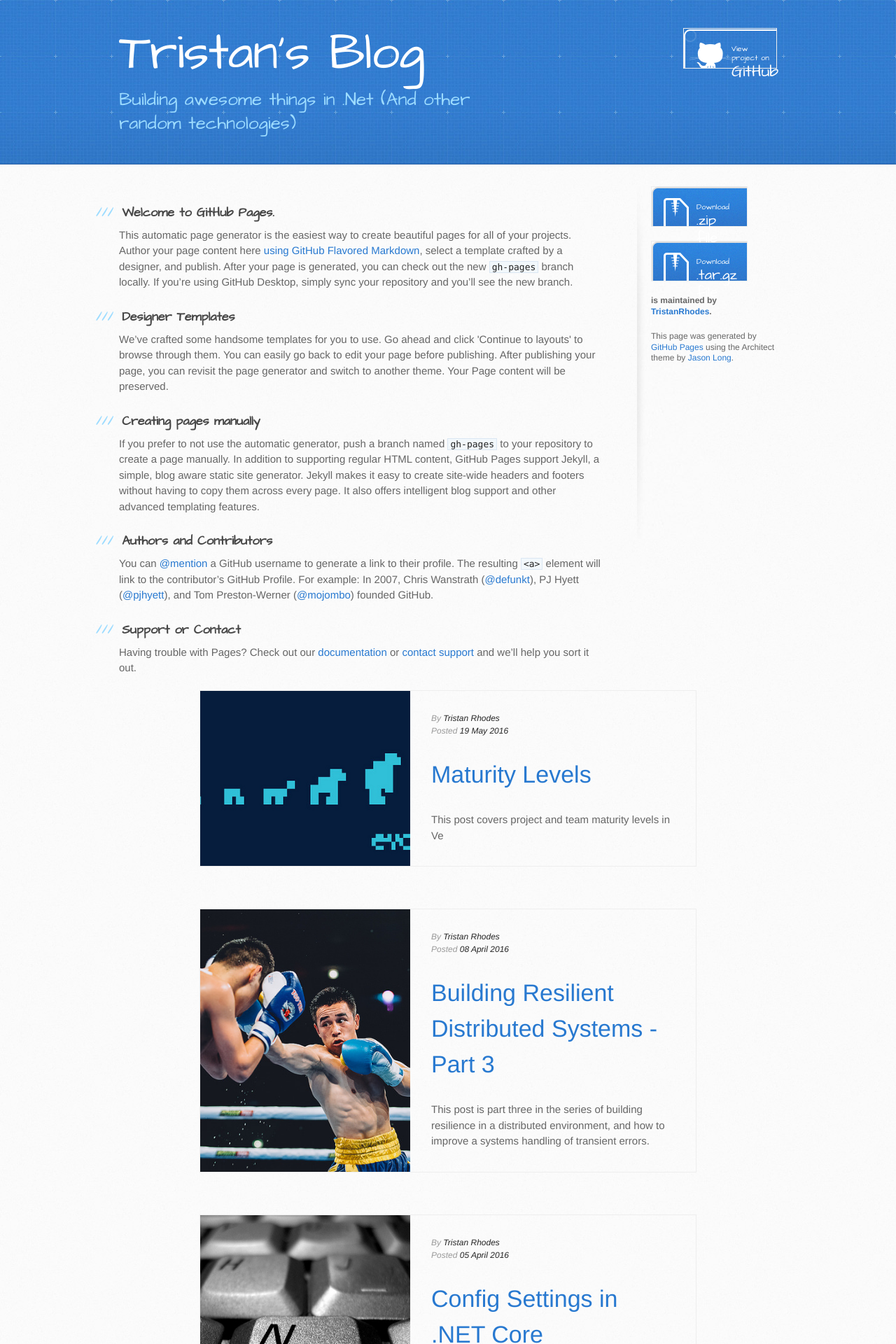
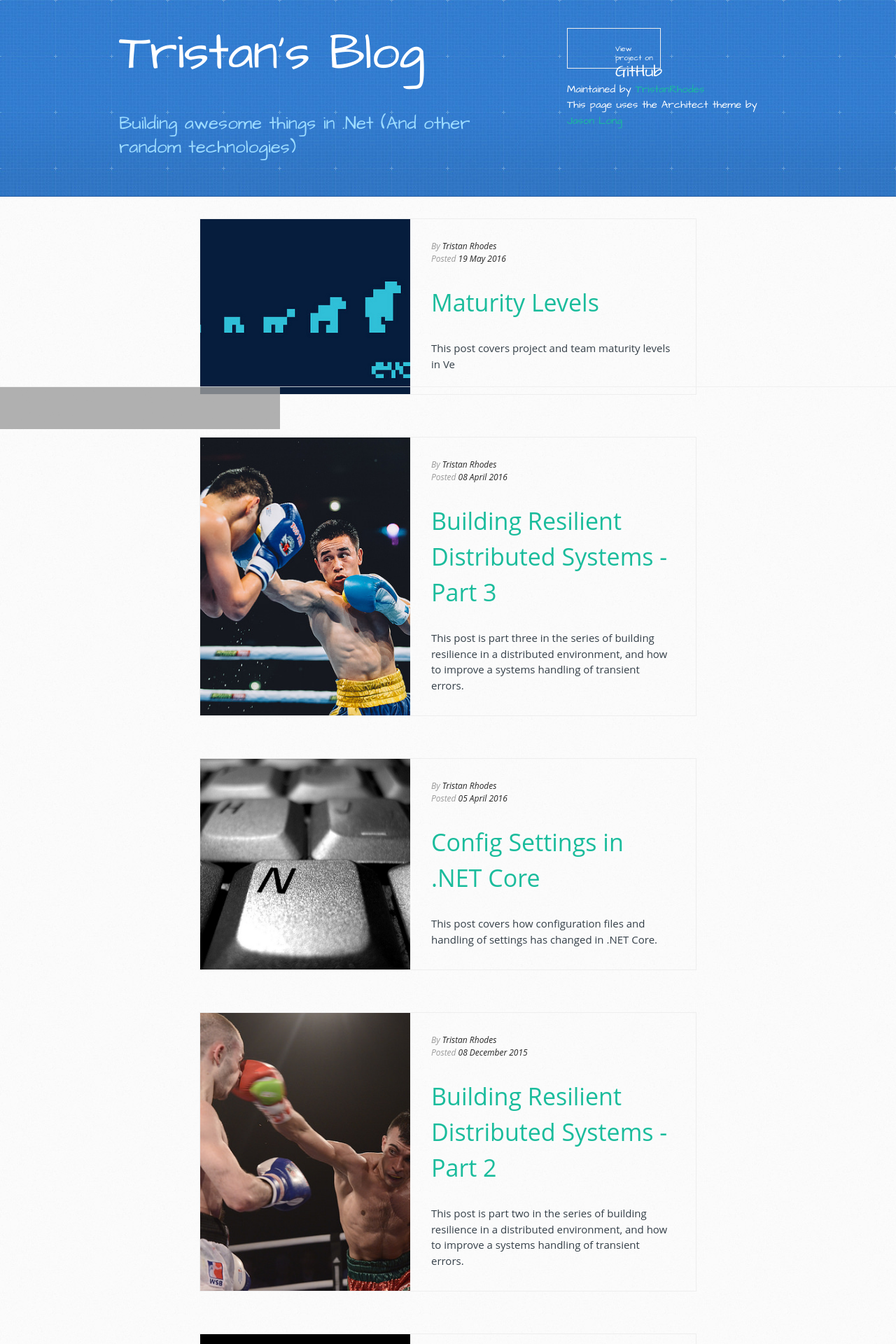
Before and after one commit to TristanRhodes/tristanrhodes.github.io, a Jekyll site: the page built from index.html, in a window 1280 px wide. Shown: the top 1920 px of the page at 70% size. Built offline with Jekyll 4.4.1, drawn with Linux system fonts in a browser that asks for light colours; the list of posts is cut into pages by our own code; grey boxes are pictures that could not be loaded.

Commit message:
merge attempt 1

```diff
--- a/_includes/header.html
+++ b/_includes/header.html
@@ -6,13 +6,14 @@
 		<meta name="viewport" content="width=device-width, initial-scale=1, maximum-scale=1">
 		<link href='https://fonts.googleapis.com/css?family=Architects+Daughter' rel='stylesheet' type='text/css'>
 
-    <link rel="stylesheet" type="text/css" href="/stylesheets/main.css" media="screen">
 		<link rel="stylesheet" type="text/css" href="/stylesheets/normalize.css" media="screen">
 		<link rel="stylesheet" type="text/css" href="/stylesheets/syntax.css" media="screen">
 
 		<link rel="stylesheet" type="text/css" href="/stylesheets/stylesheet.css" media="screen">
 		<link rel="stylesheet" type="text/css" href="/stylesheets/github-light.css" media="screen">
 		<link rel="stylesheet" type="text/css" href="/stylesheets/print.css" media="print">
+
+		<link rel="stylesheet" type="text/css" href="/stylesheets/main.css" media="screen">
 
 		<!--[if lt IE 9]>
 		<script src="//html5shiv.googlecode.com/svn/trunk/html5.js"></script>
@@ -24,10 +25,28 @@
 	<body>
 		<header>
 			<div class="inner">
+				<div class="title">
 					<a class="page-header-link-logo" href="/">
 						<h1>Tristan's Blog</h1>
 					</a>
+
 					<h2>Building awesome things in .Net (And other random technologies)</h2>
-        <a href="https://github.com/TristanRhodes/jeckyll-blog" class="button"><small>View project on</small> GitHub</a>
+				</div>
+
+				<div class="header-links">
+					<a class="button" href="https://github.com/TristanRhodes/tristanrhodes.github.io"><small>View project on</small> GitHub</a>
+
+					<span class="header-link">
+						<a href="https://github.com/TristanRhodes/tristanrhodes.github.io"></a>
+						Maintained by
+						<a href="https://github.com/TristanRhodes">TristanRhodes</a>
+					</span>
+
+					<span class="header-link">
+						This page uses the Architect theme by
+						<a href="https://twitter.com/jasonlong">Jason Long</a>
+					</span>
+				</div>
+
 			</div>
 		</header>
--- a/index.html
+++ b/index.html
@@ -5,49 +5,6 @@ title: Tristan's Blog
 
     <div id="content-wrapper">
       <div class="inner clearfix">
-        <section id="main-content">
-          <h3>
-<a id="welcome-to-github-pages" class="anchor" href="#welcome-to-github-pages" aria-hidden="true"><span aria-hidden="true" class="octicon octicon-link"></span></a>Welcome to GitHub Pages.</h3>
-
-<p>This automatic page generator is the easiest way to create beautiful pages for all of your projects. Author your page content here <a href="https://guides.github.com/features/mastering-markdown/">using GitHub Flavored Markdown</a>, select a template crafted by a designer, and publish. After your page is generated, you can check out the new <code>gh-pages</code> branch locally. If you’re using GitHub Desktop, simply sync your repository and you’ll see the new branch.</p>
-
-<h3>
-<a id="designer-templates" class="anchor" href="#designer-templates" aria-hidden="true"><span aria-hidden="true" class="octicon octicon-link"></span></a>Designer Templates</h3>
-
-<p>We’ve crafted some handsome templates for you to use. Go ahead and click 'Continue to layouts' to browse through them. You can easily go back to edit your page before publishing. After publishing your page, you can revisit the page generator and switch to another theme. Your Page content will be preserved.</p>
-
-<h3>
-<a id="creating-pages-manually" class="anchor" href="#creating-pages-manually" aria-hidden="true"><span aria-hidden="true" class="octicon octicon-link"></span></a>Creating pages manually</h3>
-
-<p>If you prefer to not use the automatic generator, push a branch named <code>gh-pages</code> to your repository to create a page manually. In addition to supporting regular HTML content, GitHub Pages support Jekyll, a simple, blog aware static site generator. Jekyll makes it easy to create site-wide headers and footers without having to copy them across every page. It also offers intelligent blog support and other advanced templating features.</p>
-
-<h3>
-<a id="authors-and-contributors" class="anchor" href="#authors-and-contributors" aria-hidden="true"><span aria-hidden="true" class="octicon octicon-link"></span></a>Authors and Contributors</h3>
-
-<p>You can <a href="https://help.github.com/articles/basic-writing-and-formatting-syntax/#mentioning-users-and-teams" class="user-mention">@mention</a> a GitHub username to generate a link to their profile. The resulting <code>&lt;a&gt;</code> element will link to the contributor’s GitHub Profile. For example: In 2007, Chris Wanstrath (<a href="https://github.com/defunkt" class="user-mention">@defunkt</a>), PJ Hyett (<a href="https://github.com/pjhyett" class="user-mention">@pjhyett</a>), and Tom Preston-Werner (<a href="https://github.com/mojombo" class="user-mention">@mojombo</a>) founded GitHub.</p>
-
-<h3>
-<a id="support-or-contact" class="anchor" href="#support-or-contact" aria-hidden="true"><span aria-hidden="true" class="octicon octicon-link"></span></a>Support or Contact</h3>
-
-<p>Having trouble with Pages? Check out our <a href="https://help.github.com/pages">documentation</a> or <a href="https://github.com/contact">contact support</a> and we’ll help you sort it out.</p>
-        </section>
-
-        <aside id="sidebar">
-          <a href="https://github.com/TristanRhodes/jeckyll-blog/zipball/master" class="button">
-            <small>Download</small>
-            .zip file
-          </a>
-          <a href="https://github.com/TristanRhodes/jeckyll-blog/tarball/master" class="button">
-            <small>Download</small>
-            .tar.gz file
-          </a>
-
-          <p class="repo-owner"><a href="https://github.com/TristanRhodes/jeckyll-blog"></a> is maintained by <a href="https://github.com/TristanRhodes">TristanRhodes</a>.</p>
-
-          <p>This page was generated by <a href="https://pages.github.com">GitHub Pages</a> using the Architect theme by <a href="https://twitter.com/jasonlong">Jason Long</a>.</p>
-        </aside>
-      </div>
-    </div>
 
 
         <!-- DISPLAY SOME POSTS!!! -->
@@ -84,3 +41,6 @@ title: Tristan's Blog
               <span class="page_number ">Page: {{ paginator.page }} of {{ paginator.total_pages }}</span>
           </div>
         </div>
+
+      </div>
+    </div>
--- a/stylesheets/stylesheet.css
+++ b/stylesheets/stylesheet.css
@@ -458,7 +458,7 @@ header {
 header h1 {
   width: 540px;
   margin-top: 0;
-  margin-bottom: 0.2em;
+  /*margin-bottom: 0.2em;*/
   font-size: 72px;
   font-weight: normal;
   line-height: 1;
@@ -481,6 +481,7 @@ header h2 {
   position: relative;
   width: 940px;
   margin: 0 auto;
+  height: 200px;
 }
 
 #content-wrapper {
@@ -530,15 +531,18 @@ a.button small {
   display: block;
   font-size: 11px;
 }
-header a.button {
+/*header a.button {
   position: absolute;
+  width: 202px;
+  height: 78px;
   top: 0;
   right: 0;
   background: transparent url(../images/github-button.png) 0 0 no-repeat;
-}
+}*/
 aside a.button {
   display: block;
-  width: 138px;
+  width: 202px;
+  height: 78px;
   padding-left: 64px;
   margin-bottom: 20px;
   font-size: 21px;
@@ -873,6 +877,36 @@ footer a:hover {
   }
 }
 
+.header-links {
+  color: #FFF;
+  top: 0;
+  right: 0;
+  width: 300px;
+  float: right;
+}
+
+.header-links > button {
+/*  width: 202px;
+  height: 78px;
+  padding-left: 64px;
+  margin-bottom: 20px;*/
+  font-size: 21px;
+  background: transparent url(../images/download-button.png) 0 0 no-repeat;
+  border: none;
+}
+
+.header-links > span {
+  display: block;
+}
+
+.title {
+  float: left;
+}
+
+.title > h1 {
+  padding-bottom: 1em;
+}
+
 /* Mobile Landscape Size to Tablet Portrait (devices and browsers) */
 @media only screen and (min-width: 480px) and (max-width: 767px) { }
 
```
Also changed, not shown: Gemfile.lock. Lines whose indentation alone changed are shown as unchanged.
